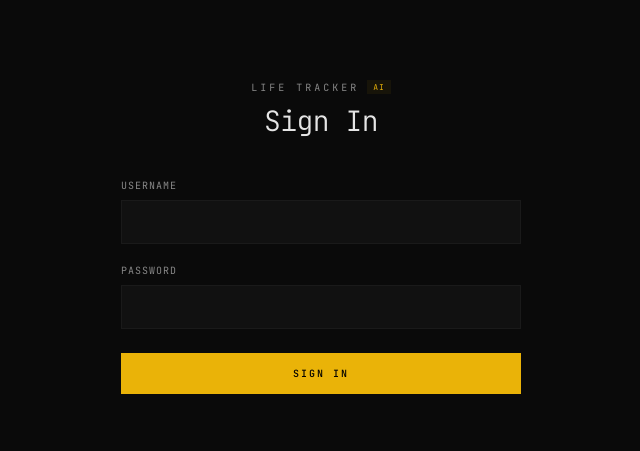
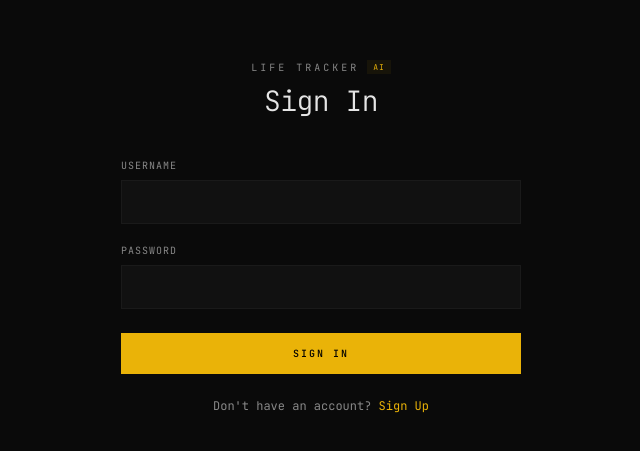
Before and after one commit to zohirhamid/TRACKED, a React (Vite) app in the folder frontend/: page / in a window 1280 px wide. Shown: the part 163-614 px from the top of the page, without its empty margins (319-959 px from the left). Built offline with nearby package versions, Linux system fonts and the light colour scheme.

Commit message:
add signup button

```diff
--- a/frontend/src/components/Login.jsx
+++ b/frontend/src/components/Login.jsx
@@ -4,21 +4,30 @@ import { useAuth } from '../contexts/AuthContext';
 const Login = () => {
   const [username, setUsername] = useState('');
   const [password, setPassword] = useState('');
+  const [email, setEmail] = useState('');
   const [error, setError] = useState('');
   const [isLoading, setIsLoading] = useState(false);
-  const { login } = useAuth();
+  const [isSignUp, setIsSignUp] = useState(false);
+  const { login, signup } = useAuth();
 
   const handleSubmit = async (e) => {
     e.preventDefault();
     setError('');
     setIsLoading(true);
 
-    const result = await login(username, password);
+    const result = isSignUp
+      ? await signup(username, password, email)
+      : await login(username, password);
 
     if (!result.success) {
       setError(result.error);
       setIsLoading(false);
     }
+  };
+
+  const toggleMode = () => {
+    setIsSignUp(!isSignUp);
+    setError('');
   };
 
   const theme = {
@@ -82,7 +91,7 @@ const Login = () => {
             margin: 0,
             letterSpacing: '-0.5px',
           }}>
-            Sign In
+            {isSignUp ? 'Sign Up' : 'Sign In'}
           </h1>
         </div>
 
@@ -115,6 +124,36 @@ const Login = () => {
               }}
             />
           </div>
+
+          {isSignUp && (
+            <div style={{ marginBottom: '20px' }}>
+              <label style={{
+                display: 'block',
+                fontSize: '10px',
+                letterSpacing: '1px',
+                color: theme.textMuted,
+                textTransform: 'uppercase',
+                marginBottom: '8px',
+              }}>
+                Email <span style={{ color: theme.textMuted, fontSize: '9px', textTransform: 'none' }}>(optional)</span>
+              </label>
+              <input
+                type="email"
+                value={email}
+                onChange={(e) => setEmail(e.target.value)}
+                style={{
+                  width: '100%',
+                  background: theme.bgCard,
+                  border: `1px solid ${theme.border}`,
+                  color: theme.text,
+                  padding: '12px 16px',
+                  fontSize: '14px',
+                  fontFamily: 'inherit',
+                  boxSizing: 'border-box',
+                }}
+              />
+            </div>
+          )}
 
           <div style={{ marginBottom: '24px' }}>
             <label style={{
@@ -176,9 +215,29 @@ const Login = () => {
               opacity: isLoading ? 0.6 : 1,
             }}
           >
-            {isLoading ? 'Signing in...' : 'Sign In'}
+            {isLoading
+              ? (isSignUp ? 'Creating account...' : 'Signing in...')
+              : (isSignUp ? 'Sign Up' : 'Sign In')}
           </button>
         </form>
+
+        <div style={{
+          textAlign: 'center',
+          marginTop: '24px',
+          fontSize: '12px',
+          color: theme.textMuted,
+        }}>
+          {isSignUp ? 'Already have an account?' : "Don't have an account?"}{' '}
+          <span
+            onClick={toggleMode}
+            style={{
+              color: theme.accent,
+              cursor: 'pointer',
+            }}
+          >
+            {isSignUp ? 'Sign In' : 'Sign Up'}
+          </span>
+        </div>
       </div>
     </div>
   );
--- a/frontend/src/contexts/AuthContext.jsx
+++ b/frontend/src/contexts/AuthContext.jsx
@@ -31,6 +31,19 @@ export const AuthProvider = ({ children }) => {
     }
   };
 
+  const signup = async (username, password, email) => {
+    try {
+      await authAPI.signup(username, password, email);
+      setIsAuthenticated(true);
+      return { success: true };
+    } catch (error) {
+      return {
+        success: false,
+        error: error.response?.data?.detail || 'Signup failed',
+      };
+    }
+  };
+
   const logout = () => {
     authAPI.logout();
     setIsAuthenticated(false);
@@ -42,6 +55,7 @@ export const AuthProvider = ({ children }) => {
         isAuthenticated,
         isLoading,
         login,
+        signup,
         logout,
       }}
     >
```
